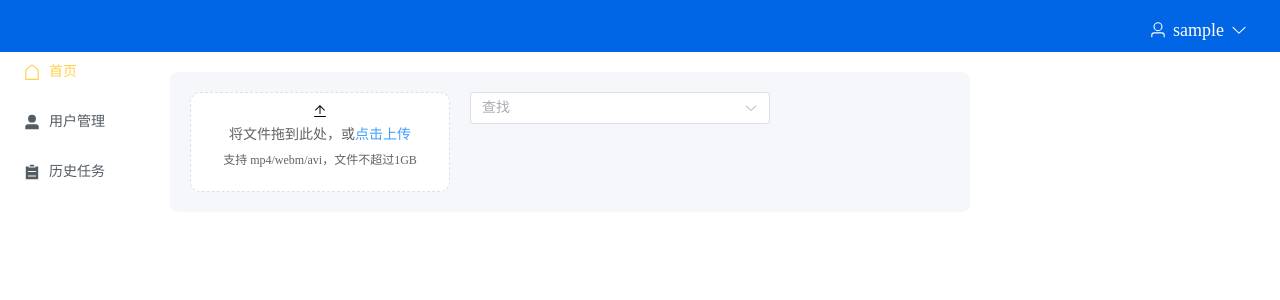
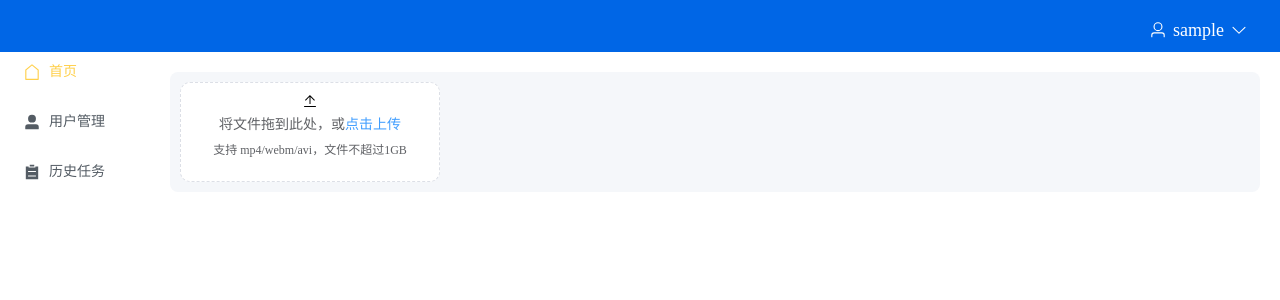
Before and after one commit to CDX-Imcui/VideoSearch, a Vue app in the folder vue3/: page / in a window 1280 px wide. Shown: the top 300 px of the page. Built offline with nearby package versions, Linux system fonts and the light colour scheme; sample sign-in values are in the browser's storage.

Commit message:
增加偏移量让覆盖层进度条 对齐 实际进度条

```diff
--- a/vue3/src/views/HomeView.vue
+++ b/vue3/src/views/HomeView.vue
@@ -18,30 +18,20 @@
       <div class="el-upload__text">将文件拖到此处，或<em>点击上传</em></div>
       <div class="el-upload__tip">支持 mp4/webm/avi，文件不超过1GB</div>
     </el-upload>
-    <el-select
-        v-model="selectedClasses"
-        multiple
-        filterable
-        placeholder="查找"
-        class="class-selector">
-      <el-option
-          v-for="item in CLASS_NAMES"
-          :key="item"
-          :label="item"
-          :value="item">
-        <el-icon style="margin-right: 6px;">
-          <i :class="selectedClasses.includes(item) ? 'el-icon-check' : 'el-icon-circle-check-outline'"/>
-        </el-icon>
-        {{ item }}
-      </el-option>
-    </el-select>
+
+    <!-- 元数据信息 -->
+    <div v-if="form.video_guid">
+      <span>时长: {{ formatTime(duration) }}</span><br>
+      <span>大小: {{ form.file_size ? (form.file_size / (1024 * 1024)).toFixed(2) : '0.00' }} MB</span><br>
+      <span>文件名: {{ form.video_name }}</span><br>
+      <span>分辨率: {{ form.width }} × {{ form.height }}</span>
+    </div>
   </div>
 
   <!--视频播放区域-->
   <div class="video-section" v-show="LocalVideoURL">
     <div class="video-container">
-      <h3>原视频</h3>
-      <!--      TODO 使用自定义视频控件，就能完全精确定位进度条位置-->
+      <h3>{{ form.video_guid }}</h3>
       <video :src="LocalVideoURL"
              ref="videoRef"
              @loadedmetadata="onLoadedMetadata"
@@ -56,15 +46,32 @@
           <!--        title 属性 鼠标悬停时显示时间段的起止时间，格式化为 mm:ss-->
         </div>
       </div>
-
-      <el-button type="primary" class="button" @click="submitVideo">
-        <span>提交</span>
-      </el-button>
+      <div style="display: flex;width: 622px;">
+        <el-select
+            v-model="selectedClasses"
+            multiple
+            filterable
+            placeholder="只看"
+            style="width: 300px;margin: 10px 0;">
+          <el-option
+              v-for="item in CLASS_NAMES"
+              :key="item"
+              :label="item"
+              :value="item">
+            <el-icon style="margin-right: 6px;">
+              <i :class="selectedClasses.includes(item) ? 'el-icon-check' : 'el-icon-circle-check-outline'"/>
+            </el-icon>
+            {{ item }}
+          </el-option>
+        </el-select>
+        <el-button type="primary" style="margin: 10px 0 10px 10px;flex: 1;" @click="submitVideo">
+          <span>确定</span>
+        </el-button>
+      </div>
     </div>
 
     <div class="video-container">
-
-      <h3>搜索后</h3>
+      <h3>只看{{ selectedClasses.join('、')}}</h3>
       <video
           id="resultVideo"
           controls
@@ -73,7 +80,7 @@
           preload="metadata">
         does not support the video tag
       </video>
-      <el-button class="button" type="success" @click="showAnalysis">
+      <el-button style="margin: 10px 0;width: 622px;" type="success" @click="showAnalysis">
         <el-icon>
           <DataAnalysis/>
         </el-icon>
@@ -84,7 +91,7 @@
 </template>
 
 <script setup lang="ts">
-import {nextTick, onBeforeUnmount, onMounted, reactive, ref, watch} from 'vue'
+import {nextTick, onBeforeUnmount, onMounted, reactive, ref} from 'vue'
 import {DataAnalysis, Upload} from "@element-plus/icons-vue";
 import {ElMessage} from "element-plus";
 import request from "@/utils/request.ts";
@@ -112,6 +119,8 @@ interface Video {
   finish_time?: string;
   status?: 'pending' | 'processing' | 'done' | 'failed';
   remarks?: string;
+  width?: number;
+  height?: number;
 
   [key: string]: any;
 }
@@ -139,13 +148,15 @@ function beforeUpload(file: File) {
     ElMessage.error('上传文件不能超过 1GB');
     return false; // 阻止上传
   }
+  form.file_size = file.size; // 保存文件大小
   return true; // 允许上传
 }
 
 // 选中文件后展示缩略图
-function handleFileChange(fileObj: any) {//函数会在用户选择文件后被调用，接收一个 fileObj 参数
+function handleFileChange(fileObj: any) {//选择文件后接收一个fileObj参数
   const file = fileObj.raw//从文件对象中获取原始文件
   if (!file) return
+  form.video_name = file.name;
   //为文件创建一个临时 URL，指向本地文件的临时链接，可以用来预览文件内容
   LocalVideoURL.value = URL.createObjectURL(file)
 }
@@ -263,6 +274,8 @@ function showAnalysis() {
 function onLoadedMetadata() {//当视频的元数据（如时长、尺寸等）加载完成时
   if (!videoRef.value) return;//检查 videoRef 是否存在，确保引用的 <video> 元素有效
   duration.value = videoRef.value.duration;//获取视频的总时长
+  form.width = videoRef.value.videoWidth;
+  form.height = videoRef.value.videoHeight;
   nextTick(() => {
     positionHighlightOverlay();
   });
@@ -273,13 +286,13 @@ function positionHighlightOverlay() {
   if (!videoRef.value || !highlightOverlay.value) return;
   const videoRect = videoRef.value.getBoundingClientRect();//获取原视频元素的尺寸和相对于视口的位置
 
-  // 设置overlay宽度等于视频宽度
-  highlightOverlay.value.style.width = `${videoRect.width}px`;
+  // 设置overlay宽度等于实际进度条 !!! 视频宽度减去估计值
+  highlightOverlay.value.style.width = `${videoRect.width - 35}px`;
   //计算高亮覆盖层的垂直位置
   const bottomOffsetPx = 30;//手动计算进度条DOM 视频控件高度350px，进度条在视频底部上30px左右
   highlightOverlay.value.style.top = `${videoRect.bottom - bottomOffsetPx}px`;
-  // 设置 overlay 左侧对齐视频左侧
-  highlightOverlay.value.style.left = `${videoRect.left}px`;
+  // 设置 overlay 左侧对齐进度条左侧 !!! 视频左侧往右偏移20px
+  highlightOverlay.value.style.left = `${videoRect.left + 17}px`;
 
   // 更新每个区间位置与宽度
   const dur = duration.value || 1;
@@ -306,10 +319,9 @@ onBeforeUnmount(() => {
 <style scoped>
 .upload-section {
   display: flex;
-  max-width: 800px;
   gap: 20px;
   margin-bottom: 30px;
-  padding: 20px;
+  padding: 10px;
   border-radius: 8px;
   background-color: #f5f7fa;
 }
@@ -321,15 +333,11 @@ onBeforeUnmount(() => {
   border-radius: 10px;
 }
 
-.class-selector {
-  width: 300px;
-}
-
 .video-section {
   display: flex;
   align-items: flex-start;
   gap: 20px;
-  padding: 20px 30px;
+  padding: 20px 20px;
   border-radius: 8px;
   background-color: #f5f7fa;
   justify-content: space-between; /* 确保均匀分布 */
@@ -356,11 +364,6 @@ video {
   background: #000; /* 没资源时显示黑底，不会很窄 */
 }
 
-.button {
-  margin: 10px 0;
-  width: 622px;
-}
-
 .highlight-overlay {
   position: absolute;
   left: 0;
```
